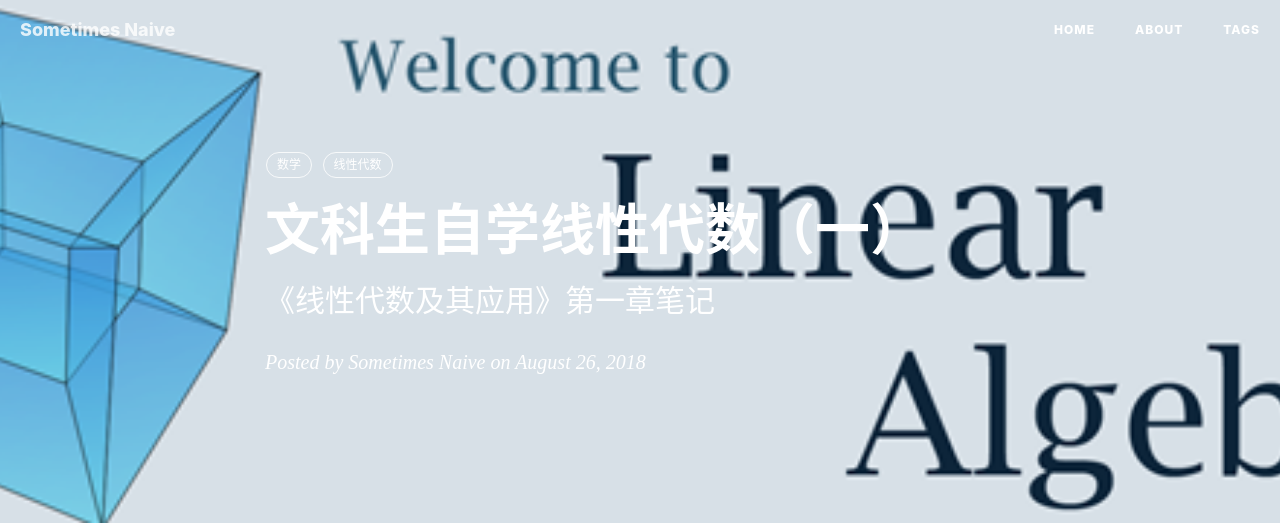
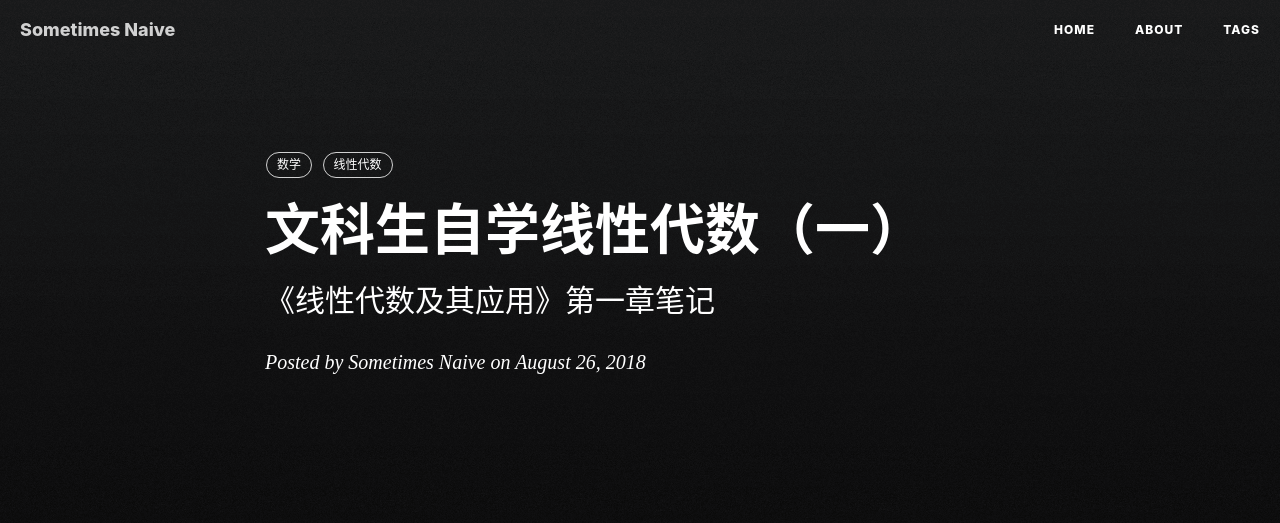
Before and after one commit to lqsgd123/lqsgd123.github.io, a Jekyll site: the page built from _posts/2018-8-26-文科生自学线性代数（一）.md, in a window 1280 px wide. Shown: the top 523 px of the page. Built offline with Jekyll 4.4.1, drawn with Linux system fonts in a browser that asks for light colours; nearby versions of some CDN libraries; formulas are drawn with MathJax 3; comment, search, counter and statistics services are not loaded; grey boxes are pictures that could not be loaded.

Commit message:
Update 2018-8-26-文科生自学线性代数（一）.md

```diff
--- a/_posts/2018-8-26-文科生自学线性代数（一）.md
+++ b/_posts/2018-8-26-文科生自学线性代数（一）.md
@@ -4,7 +4,7 @@ title:      文科生自学线性代数（一）
 subtitle:   《线性代数及其应用》第一章笔记
 date:       2018-08-26
 author:     Sometimes Naive
-header-img: img/linear algebra.png
+header-img: img/black.png
 catalog: true
 tags:
     - 数学
```
